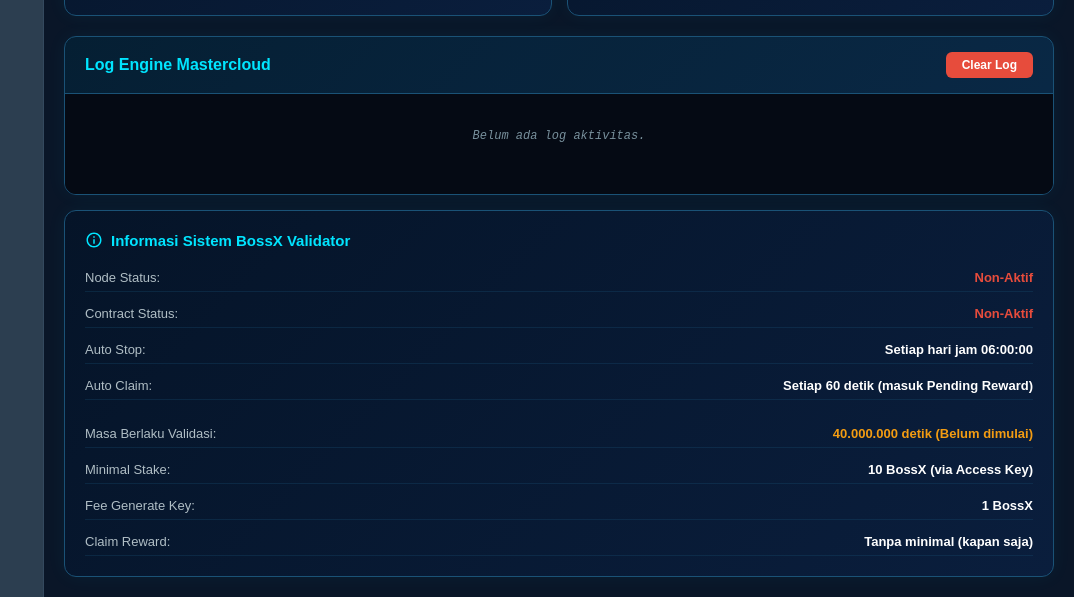
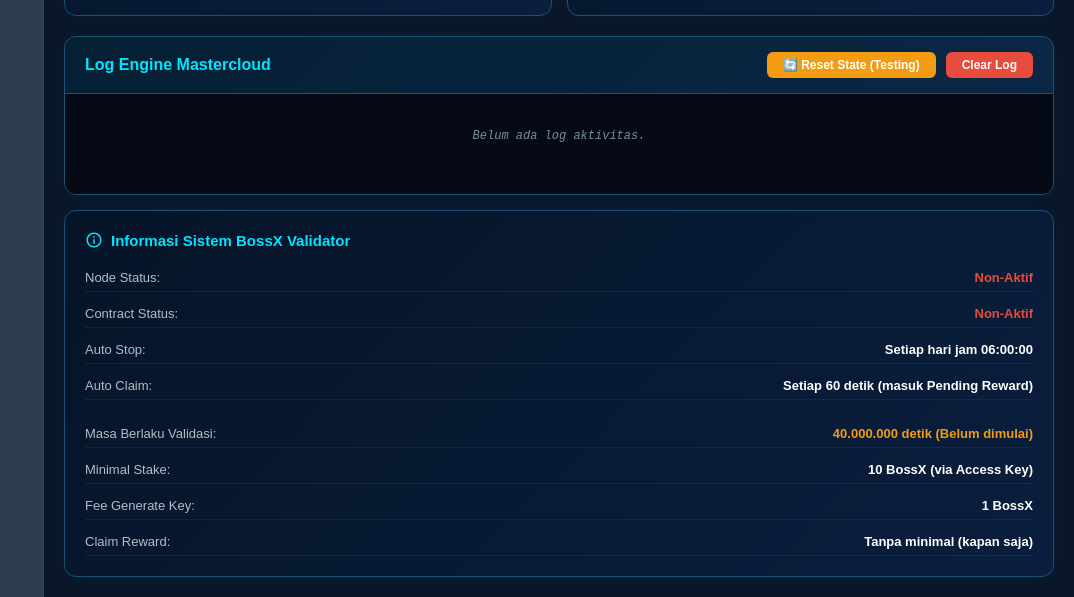
Before and after one commit to bossyee1987-commits/new-masternode, a plain HTML site: page index.html in a window 1280 px wide. Shown: the part 852-1449 px from the top of the page, without its empty margins (206-1280 px from the left). Drawn offline with Linux system fonts and the light colour scheme.

Commit message:
Update index.html

```diff
--- a/index.html
+++ b/index.html
@@ -7,8 +7,6 @@
     <style>
         * { margin: 0; padding: 0; box-sizing: border-box; }
         body { font-family: Arial, sans-serif; display: flex; min-height: 100vh; background-color: #0a1628; }
-
-        /* Sidebar */
         .sidebar { width: 250px; background-color: #2c3e50; color: #fff; display: flex; flex-direction: column; transition: width 0.3s ease; overflow: hidden; border-right: 1px solid #34495e; flex-shrink: 0; }
         .sidebar.collapsed { width: 70px; }
         .sidebar .logo { padding: 20px 15px; border-bottom: 1px solid #34495e; display: flex; align-items: center; gap: 12px; white-space: nowrap; }
@@ -26,11 +24,7 @@
         .sidebar .menu li a .menu-icon { flex-shrink: 0; }
         .sidebar .menu li a .menu-icon svg { width: 22px; height: 22px; fill: #f39c12; }
         .sidebar.collapsed .menu-text { display: none; }
-
-        /* Main */
         .main { flex: 1; display: flex; flex-direction: column; overflow: hidden; }
-
-        /* Header */
         .header { background-color: #0a1628; color: #fff; padding: 0 25px; display: flex; align-items: center; justify-content: space-between; border-bottom: 2px solid #1a3a5c; height: 85px; gap: 20px; flex-shrink: 0; }
         .header-left { display: flex; align-items: center; gap: 15px; min-width: 180px; }
         .toggle-btn { background: none; border: none; color: #fff; font-size: 26px; cursor: pointer; width: 40px; height: 40px; border-radius: 4px; transition: background 0.3s; display: flex; align-items: center; justify-content: center; }
@@ -55,19 +49,13 @@
         .profile-info { display: flex; flex-direction: column; }
         .profile-name { font-size: 14px; font-weight: bold; color: #fff; }
         .profile-role { font-size: 11px; color: #00e5ff; }
-
-        /* Content */
         .content { flex: 1; padding: 20px; overflow-y: auto; }
-
-        /* Page Header */
         .page-header { display: flex; justify-content: space-between; align-items: flex-start; padding: 20px; background: linear-gradient(135deg, #0a1628 0%, #0d2137 100%); border: 1px solid #1a3a5c; border-radius: 10px; margin-bottom: 20px; }
         .page-header-title { font-size: 26px; font-weight: bold; color: #00e5ff; display: flex; align-items: center; gap: 10px; }
         .page-header-title svg { width: 28px; height: 28px; fill: #00e5ff; }
         .page-header-subtitle { font-size: 13px; color: #b0bec5; margin-top: 5px; }
         .page-header-icon { width: 50px; height: 50px; border: 1px solid #1a5276; border-radius: 10px; display: flex; align-items: center; justify-content: center; background-color: #0d2137; }
         .page-header-icon svg { width: 26px; height: 26px; fill: #00e5ff; }
-
-        /* Tabs */
         .tabs { display: flex; gap: 10px; margin-bottom: 20px; }
         .tab-btn { display: flex; align-items: center; gap: 8px; padding: 10px 20px; background-color: #0d2137; border: 1px solid #1a5276; border-radius: 8px; color: #fff; font-size: 14px; cursor: pointer; transition: all 0.3s; }
         .tab-btn svg { width: 16px; height: 16px; fill: #fff; }
@@ -75,14 +63,10 @@
         .tab-btn.active svg { fill: #0a1628; }
         .tab-badge { background-color: #00e5ff; color: #0a1628; font-size: 11px; font-weight: bold; padding: 2px 8px; border-radius: 10px; }
         .tab-btn.active .tab-badge { background-color: #0a1628; color: #00e5ff; }
-
-        /* Panel */
         .panel { background: linear-gradient(135deg, #0a1628 0%, #0d2137 100%); border: 1px solid #1a3a5c; border-radius: 10px; padding: 20px; margin-bottom: 20px; }
         .panel-header { display: flex; justify-content: space-between; align-items: center; margin-bottom: 20px; }
         .panel-title { font-size: 18px; font-weight: bold; color: #fff; display: flex; align-items: center; gap: 10px; }
         .panel-title svg { width: 20px; height: 20px; fill: #00e5ff; }
-
-        /* Table */
         .key-table { width: 100%; border-collapse: collapse; }
         .key-table th { text-align: left; padding: 12px 15px; font-size: 13px; color: #00e5ff; border-bottom: 1px solid #1a3a5c; }
         .key-table td { padding: 15px; font-size: 13px; color: #fff; border-bottom: 1px solid #1a3a5c; vertical-align: middle; }
@@ -109,8 +93,6 @@
         .stat-card-small-value { font-size: 28px; font-weight: bold; color: #fff; margin-bottom: 5px; }
         .stat-card-small-desc { font-size: 12px; color: #b0bec5; }
         .stat-card-small.available .stat-card-small-desc { color: #2ecc71; }
-
-        /* Generate Form */
         .form-label { font-size: 13px; color: #b0bec5; margin-bottom: 8px; display: block; }
         .input-group { display: flex; align-items: center; background-color: #0d2137; border: 1px solid #1a5276; border-radius: 8px; padding: 10px 15px; gap: 10px; }
         .input-group input { flex: 1; background: transparent; border: none; outline: none; color: #fff; font-size: 14px; }
@@ -135,16 +117,11 @@
         .btn-generate { width: 100%; padding: 14px; background-color: #00e5ff; color: #0a1628; border: none; border-radius: 8px; font-size: 16px; font-weight: bold; cursor: pointer; display: flex; align-items: center; justify-content: center; gap: 10px; margin-top: 20px; transition: all 0.3s; }
         .btn-generate:hover { background-color: #00c4d9; }
         .btn-generate svg { width: 18px; height: 18px; fill: #0a1628; }
-
         .tab-content { display: none; }
         .tab-content.active { display: block; }
         .page-section { display: none; }
         .page-section.active { display: block; }
-
-        /* Dashboard Grid */
         .dashboard-grid { display: grid; grid-template-columns: repeat(4, 1fr); gap: 15px; }
-
-        /* Redeem Card */
         .redeem-card { background: linear-gradient(135deg, #0a1628 0%, #0d2137 100%); border: 1px solid #1a3a5c; border-radius: 10px; padding: 18px; display: flex; flex-direction: column; min-height: 340px; }
         .redeem-card-header { display: flex; justify-content: space-between; align-items: center; margin-bottom: 15px; }
         .redeem-card-title { font-size: 15px; font-weight: bold; color: #fff; }
@@ -163,8 +140,6 @@
         .redeem-footer a { color: #00e5ff; text-decoration: none; cursor: pointer; }
         .redeem-footer a:hover { text-decoration: underline; }
         .redeem-action-wrapper { margin-top: auto; }
-
-        /* Reward Validasi Card */
         .reward-card { background: linear-gradient(135deg, #051428 0%, #0a1e3d 100%); border: 1px solid #1a5276; border-radius: 12px; padding: 18px; box-shadow: 0 0 20px rgba(0, 229, 255, 0.05); display: flex; flex-direction: column; min-height: 340px; }
         .reward-card-header { display: flex; justify-content: space-between; align-items: center; margin-bottom: 15px; }
         .reward-card-title { font-size: 15px; font-weight: bold; color: #fff; }
@@ -177,8 +152,6 @@
         .btn-claim:hover { background-color: #00c4d9; transform: translateY(-1px); }
         .btn-claim svg { width: 16px; height: 16px; fill: #0a1628; }
         .reward-action-wrapper { margin-top: auto; }
-
-        /* Wallet Card */
         .wallet-card { background: linear-gradient(135deg, #051428 0%, #0a1e3d 100%); border: 1px solid #1a5276; border-radius: 12px; padding: 18px; box-shadow: 0 0 20px rgba(0, 229, 255, 0.05); min-height: 340px; display: flex; flex-direction: column; }
         .wallet-card-header { display: flex; justify-content: space-between; align-items: center; margin-bottom: 15px; }
         .wallet-card-title { font-size: 15px; font-weight: bold; color: #fff; }
@@ -198,8 +171,6 @@
         .wallet-token-network { font-size: 10px; color: #2ecc71; }
         .wallet-balance { font-size: 18px; font-weight: bold; color: #fff; font-family: 'Courier New', monospace; margin-top: auto; }
         .wallet-balance .currency { font-size: 12px; color: #b0bec5; margin-left: 4px; }
-
-        /* Validator Card */
         .validator-card { background: linear-gradient(135deg, #0a1628 0%, #0d2137 100%); border: 1px solid #1a3a5c; border-radius: 10px; padding: 15px; display: flex; flex-direction: column; align-items: center; min-height: 340px; }
         .validator-card-header { width: 100%; display: flex; justify-content: space-between; align-items: center; margin-bottom: 5px; padding-bottom: 8px; border-bottom: 1px solid #1a3a5c; }
         .validator-title { font-size: 14px; font-weight: bold; color: #f0a500; display: flex; align-items: center; gap: 8px; }
@@ -209,7 +180,6 @@
         .validator-info-value { font-size: 14px; font-weight: bold; color: #00ff88; font-family: 'Courier New', monospace; text-shadow: 0 0 8px rgba(0, 255, 136, 0.4); }
         .validator-info-right { display: flex; flex-direction: column; align-items: flex-end; }
         .validator-countdown-value { font-size: 16px; font-weight: bold; color: #00e5ff; font-family: 'Courier New', monospace; letter-spacing: 1px; text-shadow: 0 0 8px rgba(0, 229, 255, 0.4); }
-
         .vault-container { position: relative; width: 290px; height: 290px; display: flex; align-items: center; justify-content: center; transform-origin: center center; margin-top: 10px; }
         .guide-line { position: absolute; top: 0; left: 50%; transform: translateX(-50%); width: 2px; height: 145px; background: linear-gradient(to bottom, rgba(240,165,0,0.6), transparent); z-index: 90; pointer-events: none; transition: background 0.5s ease; }
         .guide-line.active { background: linear-gradient(to bottom, rgba(0,255,136,0.6), transparent); }
@@ -252,20 +222,19 @@
         .power-btn:disabled:hover { transform: none; border-color: rgba(100, 100, 150, 0.4); }
         .power-icon { width: 26px; height: 26px; stroke: #555577; stroke-width: 2.5; fill: none; transition: stroke 0.4s, filter 0.4s; }
         .power-btn.running .power-icon { stroke: #00ff88; filter: drop-shadow(0 0 6px #00ff88); }
-
-        /* Toast */
         .toast { position: fixed; bottom: 30px; right: 30px; background-color: #2ecc71; color: #fff; padding: 12px 20px; border-radius: 8px; font-size: 14px; box-shadow: 0 4px 12px rgba(0,0,0,0.3); opacity: 0; transform: translateY(20px); transition: all 0.3s; z-index: 1000; }
         .toast.show { opacity: 1; transform: translateY(0); }
         .toast.error { background-color: #e74c3c; }
         .toast.warning { background-color: #f39c12; }
-
-        /* Log Section */
         .log-section { margin-top: 20px; }
         .log-panel { background: linear-gradient(135deg, #051428 0%, #0a1e3d 100%); border: 1px solid #1a5276; border-radius: 12px; overflow: hidden; box-shadow: 0 0 20px rgba(0, 229, 255, 0.05); }
         .log-header { display: flex; justify-content: space-between; align-items: center; padding: 15px 20px; background-color: rgba(0, 229, 255, 0.05); border-bottom: 1px solid #1a5276; }
         .log-title { font-size: 16px; font-weight: bold; color: #00e5ff; }
+        .log-header-actions { display: flex; gap: 10px; }
         .btn-clear-log { background-color: #e74c3c; color: #fff; border: none; padding: 6px 16px; border-radius: 6px; font-size: 12px; font-weight: bold; cursor: pointer; transition: all 0.3s; }
         .btn-clear-log:hover { background-color: #c0392b; }
+        .btn-reset-state { background-color: #f39c12; color: #fff; border: none; padding: 6px 16px; border-radius: 6px; font-size: 12px; font-weight: bold; cursor: pointer; transition: all 0.3s; }
+        .btn-reset-state:hover { background-color: #d68910; }
         .log-content { background-color: #050a14; padding: 15px; max-height: 250px; overflow-y: auto; font-family: 'Courier New', monospace; font-size: 12px; min-height: 100px; }
         .log-content::-webkit-scrollbar { width: 8px; }
         .log-content::-webkit-scrollbar-track { background: #0a1628; border-radius: 4px; }
@@ -279,8 +248,6 @@
         .log-level-warning { color: #f39c12; }
         .log-level-error { color: #e74c3c; }
         .log-empty { color: #78909c; font-style: italic; text-align: center; padding: 20px 0; }
-
-        /* System Info Panel */
         .system-info-panel { margin-top: 15px; background: linear-gradient(135deg, #051428 0%, #0a1e3d 100%); border: 1px solid #1a5276; border-radius: 12px; padding: 20px; box-shadow: 0 0 20px rgba(0, 229, 255, 0.05); }
         .system-info-title { font-size: 15px; font-weight: bold; color: #00e5ff; display: flex; align-items: center; gap: 8px; margin-bottom: 15px; }
         .system-info-title svg { width: 18px; height: 18px; fill: #00e5ff; }
@@ -295,8 +262,6 @@
         .system-info-value.status-time { color: #e74c3c; }
         .system-info-value.status-expired { color: #e74c3c; }
         .system-info-value.status-waiting { color: #f39c12; }
-
-        /* Responsive */
         @media (max-width: 1400px) { .dashboard-grid { grid-template-columns: repeat(2, 1fr); } .system-info-grid { grid-template-columns: 1fr; } }
         @media (max-width: 700px) { .dashboard-grid { grid-template-columns: 1fr; } }
     </style>
@@ -352,10 +317,8 @@
         </div>
 
         <div class="content">
-            <!-- DASHBOARD PAGE -->
             <div class="page-section active" id="page-dashboard">
                 <div class="dashboard-grid">
-                    <!-- Card 1: Redeem Access Key -->
                     <div class="redeem-card">
                         <div class="redeem-card-header">
                             <div class="redeem-card-title">Redeem Access Key</div>
@@ -375,7 +338,6 @@
                         </div>
                     </div>
 
-                    <!-- Card 2: Access Key Running -->
                     <div class="validator-card">
                         <div class="validator-card-header">
                             <div class="validator-title">
@@ -409,7 +371,6 @@
                         </div>
                     </div>
 
-                    <!-- Card 3: Reward Validasi -->
                     <div class="reward-card">
                         <div class="reward-card-header">
                             <div class="reward-card-title">Reward Validasi</div>
@@ -427,7 +388,6 @@
                         </div>
                     </div>
 
-                    <!-- Card 4: My Wallet Balance -->
                     <div class="wallet-card">
                         <div class="wallet-card-header">
                             <div class="wallet-card-title">My Wallet Balance</div>
@@ -462,19 +422,20 @@
                     </div>
                 </div>
 
-                <!-- Log Engine Mastercloud Section -->
                 <div class="log-section">
                     <div class="log-panel">
                         <div class="log-header">
                             <div class="log-title">Log Engine Mastercloud</div>
-                            <button class="btn-clear-log" onclick="clearLog()">Clear Log</button>
+                            <div class="log-header-actions">
+                                <button class="btn-reset-state" onclick="resetStateForTesting()">🔄 Reset State (Testing)</button>
+                                <button class="btn-clear-log" onclick="clearLog()">Clear Log</button>
+                            </div>
                         </div>
                         <div class="log-content" id="logContent">
                             <div class="log-empty">Belum ada log aktivitas.</div>
                         </div>
                     </div>
 
-                    <!-- Informasi Sistem BossX Validator -->
                     <div class="system-info-panel">
                         <div class="system-info-title">
                             <svg viewBox="0 0 24 24"><path d="M11 7h2v2h-2zm0 4h2v6h-2zm1-9C6.48 2 2 6.48 2 12s4.48 10 10 10 10-4.48 10-10S17.52 2 12 2zm0 18c-4.41 0-8-3.59-8-8s3.59-8 8-8 8 3.59 8 8-3.59 8-8 8z"/></svg>
@@ -522,7 +483,6 @@
                 </div>
             </div>
 
-            <!-- ACCESS KEY PAGE -->
             <div class="page-section" id="page-accesskey">
                 <div class="page-header">
                     <div>
@@ -641,7 +601,6 @@
     <div class="toast" id="toast">Berhasil!</div>
 
     <script>
-        // ==================== KONSTANTA ====================
         const CONTRACT_DURATION_SECONDS = 40000000;
         const SECONDS_IN_MONTH = 2592000;
         const MONTHLY_REWARD_PERCENT = 0.15;
@@ -673,7 +632,6 @@
         const TICKS_PER_RING = 60;
         const RING_SPEEDS = [360 / 20000, -360 / 28000, 360 / 16000, -360 / 24000, 360 / 12000];
 
-        // ==================== FUNGSI REWARD DINAMIS ====================
         function getRewardPerSecond() {
             if (state.stakeAmount <= 0) return 0;
             const monthlyReward = state.stakeAmount * MONTHLY_REWARD_PERCENT;
@@ -684,7 +642,6 @@
             return state.stakeAmount * MONTHLY_REWARD_PERCENT;
         }
 
-        // ==================== INITIALIZATION ====================
         function toggleSidebar() { document.getElementById('sidebar').classList.toggle('collapsed'); }
 
         function updateClock() {
@@ -708,7 +665,6 @@
             document.getElementById('tab-' + tab).classList.add('active');
         }
 
-        // ==================== ACCESS KEY GENERATION ====================
         function setMax() {
             const maxStake = Math.floor(state.bossxBalance) - 1;
             document.getElementById('stake-input').value = Math.max(10, maxStake);
@@ -767,7 +723,7 @@
         }
         function refreshKeys() { updateKeysTable(); showToast('Data berhasil diperbarui!'); }
 
-        // ==================== REDEEM LOGIC ====================
+        // ==================== REDEEM LOGIC (FIXED) ====================
         function handleRedeem() {
             if (state.nodeActive) {
                 showToast('Node sudah aktif. Kontrak masih berjalan.', 'warning');
@@ -793,10 +749,13 @@
                 return;
             }
 
-            const remaining = getRemainingContractTime();
-            if (remaining > 0) {
-                showToast('Kontrak sebelumnya masih berjalan. Tunggu hingga habis.', 'warning');
-                return;
+            // ✅ PERBAIKAN BUG: Hanya blokir jika kontrak SUDAH PERNAH DIMULAI (contractStart !== null)
+            if (state.contractStart !== null) {
+                const remaining = getRemainingContractTime();
+                if (remaining > 0) {
+                    showToast('Kontrak sebelumnya masih berjalan. Tunggu hingga habis.', 'warning');
+                    return;
+                }
             }
 
             found.status = 'REDEEMED';
@@ -844,7 +803,6 @@
             }
         }
 
-        // ==================== CONTRACT TIMER ====================
         function getRemainingContractTime() {
             if (!state.contractStart) return CONTRACT_DURATION_SECONDS;
             const elapsed = (Date.now() - state.contractStart) / 1000;
@@ -856,7 +814,6 @@
             return Math.ceil(seconds).toLocaleString('id-ID') + ' detik';
         }
 
-        // ==================== AUTO STOP 06:00 ====================
         function isBlockedTime() {
             const now = new Date();
             return now.getHours() === 6 && now.getMinutes() === 0 && now.getSeconds() === 0;
@@ -897,15 +854,11 @@
 
             addLog('WARNING', `Auto Stop triggered: ${reason}. Power dial turned OFF. You can turn it ON again at 06:00:01.`);
             showToast(`Sistem auto-stop: ${reason}. Bisa dinyalakan lagi di 06:00:01`, 'warning');
-
-            // PERUBAHAN: Enable tombol power setelah auto-stop agar user bisa nyalakan lagi
             updatePowerButton();
             updateContractStatus();
         }
 
-        // ==================== POWER DIAL ====================
         function togglePower() {
-            // PERUBAHAN: Jika power sudah ON, tolak klik manual (tidak bisa dimatikan manual)
             if (state.powerOn) {
                 showToast('Power tidak dapat dimatikan manual. Hanya sistem (06:00:00) yang dapat mematikan.', 'warning');
                 return;
@@ -934,7 +887,6 @@
 
             initAudio();
 
-            // POWER ON (hanya bisa ON, tidak bisa OFF manual)
             state.powerOn = true;
             isRunning = true;
 
@@ -967,21 +919,17 @@
             addLog('INFO', `Power dial ON. Reward: ${perSecond.toFixed(8)} BossX/detik. ${contractLabel}. Remaining: ${formatContractTime(remaining)}`);
             showToast('Power Dial aktif! Reward per detik berjalan.');
 
-            // PERUBAHAN: Disable tombol setelah power ON (tidak bisa dimatikan manual)
             updatePowerButton();
             updateContractStatus();
         }
 
-        // PERUBAHAN: Logic tombol power - disabled saat power ON, enabled saat OFF
         function updatePowerButton() {
             const btn = document.getElementById('powerBtn');
             if (!state.nodeActive) {
                 btn.disabled = true;
             } else if (state.powerOn) {
-                // PERUBAHAN: Disable saat power ON (tidak bisa dimatikan manual)
                 btn.disabled = true;
             } else {
-                // Enabled saat node aktif tapi power OFF (bisa dinyalakan)
                 btn.disabled = false;
             }
         }
@@ -1005,7 +953,6 @@
             }
         }
 
-        // ==================== REWARD SYSTEM ====================
         function updateRewardDisplay() {
             document.getElementById('rewardAmount').textContent = state.rewardValidasi.toFixed(8) + ' BossX';
             const runningRewardEl = document.getElementById('runningReward');
@@ -1039,7 +986,6 @@
             setTimeout(() => { rewardEl.style.transform = 'scale(1)'; }, 300);
         }
 
-        // ==================== MAIN GAME LOOP (setiap detik) ====================
         function gameLoop() {
             const now = new Date();
             const isAutoStop = isBlockedTime();
@@ -1100,7 +1046,6 @@
         }
         setInterval(gameLoop, 1000);
 
-        // ==================== COUNTDOWN KE 06:00 ====================
         function updateCountdownTo6AM() {
             const now = new Date();
             const target = new Date(now);
@@ -1149,7 +1094,63 @@
             }
         }
 
-        // ==================== LOG ENGINE ====================
+        // ==================== RESET STATE FOR TESTING ====================
+        function resetStateForTesting() {
+            if (!confirm('⚠️ Reset semua state untuk testing?\n\nIni akan:\n- Mengembalikan saldo ke 1000 BossX\n- Menghapus semua Access Key\n- Mereset node & kontrak\n- Menghapus semua log\n\nLanjutkan?')) {
+                return;
+            }
+
+            state = {
+                nodeActive: false,
+                powerOn: false,
+                redeemedKey: '',
+                stakeAmount: 0,
+                contractStart: null,
+                bossxBalance: 1000.00000000,
+                currentReward: 0.00000000,
+                rewardValidasi: 0.00000000,
+                countdownSeconds: 60,
+                logs: []
+            };
+
+            accessKeys = [];
+
+            // Stop semua proses berjalan
+            if (state.powerOn) {
+                state.powerOn = false;
+                isRunning = false;
+                const btn = document.getElementById('powerBtn');
+                const center = document.getElementById('centerDisplay');
+                const guideLine = document.getElementById('guideLine');
+                const rings = document.querySelectorAll('.ring');
+                btn.classList.remove('running');
+                center.classList.remove('running');
+                guideLine.classList.remove('active');
+                rings.forEach(ring => {
+                    ring.classList.remove('running');
+                    ring.style.transform = '';
+                    ring.querySelectorAll('.ring-char.highlight').forEach(el => el.classList.remove('highlight'));
+                });
+                if (animationFrameId) { cancelAnimationFrame(animationFrameId); animationFrameId = null; }
+                stopClickLoop();
+            }
+
+            // Reset UI
+            document.getElementById('redeemInput').value = '';
+            updateRedeemButton();
+            updateSystemInfo();
+            updateContractStatus();
+            updateWalletDisplay();
+            updateRewardDisplay();
+            updatePowerButton();
+            updateKeysTable();
+            updateSummary();
+            renderLogs();
+
+            addLog('INFO', '🔄 State berhasil direset untuk testing.');
+            showToast('State berhasil direset! Saldo dikembalikan ke 1000 BossX.', 'warning');
+        }
+
         function addLog(level, message) {
             const now = new Date();
             const timestamp = now.getFullYear() + '-' +
@@ -1184,7 +1185,6 @@
             showToast('Log berhasil dihapus');
         }
 
-        // ==================== TOAST ====================
         function showToast(msg, type = 'success') {
             const toast = document.getElementById('toast');
             toast.textContent = msg;
@@ -1194,7 +1194,6 @@
             setTimeout(() => { toast.className = 'toast'; }, 3000);
         }
 
-        // ==================== AUDIO ENGINE ====================
         function initAudio() {
             if (!audioCtx) audioCtx = new (window.AudioContext || window.webkitAudioContext)();
             if (audioCtx.state === 'suspended') audioCtx.resume();
@@ -1231,7 +1230,6 @@
         }
         function stopClickLoop() { if (clickInterval) { clearInterval(clickInterval); clickInterval = null; } }
 
-        // ==================== RING INITIALIZATION ====================
         function initRings() {
             const radii = [121, 96, 77, 60, 46];
             const tickRadii = [131, 104, 84, 65, 51];
@@ -1266,7 +1264,6 @@
             animationFrameId = requestAnimationFrame(updateHighlights);
         }
 
-        // ==================== INIT ====================
         initRings();
         updateSystemInfo();
         updateContractStatus();
```
